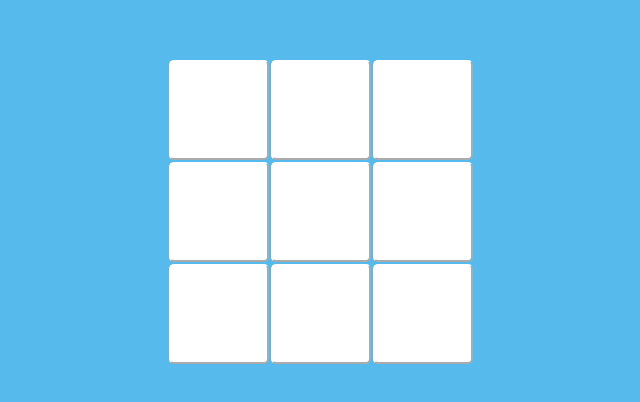
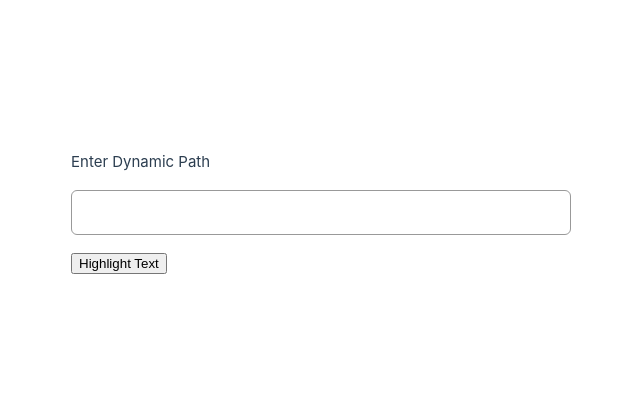
Before and after one commit to thecodebreaker1990/tic-tac-toe, a Vue app: page / in a window 1280 px wide. Shown: the part 188-590 px from the top of the page, without its empty margins (319-959 px from the left). Built offline with nearby package versions, Linux system fonts and the light colour scheme.

Commit message:
chore: research on highlight dynamic path

```diff
--- a/src/App.vue
+++ b/src/App.vue
@@ -1,8 +1,9 @@
 <script setup>
 import Board from './components/Board.vue'
+import InputContentEditable from './components/InputContentEditable.vue'
 </script>
 
 <template>
-  <!-- <h1>Tic tac toe</h1> -->
-  <Board />
+  <!-- <Board /> -->
+  <InputContentEditable />
 </template>
--- a/src/assets/base.css
+++ b/src/assets/base.css
@@ -36,7 +36,7 @@
   --section-gap: 160px;
 }
 
-@media (prefers-color-scheme: dark) {
+/* @media (prefers-color-scheme: dark) {
   :root {
     --color-background: var(--vt-c-black);
     --color-background-soft: var(--vt-c-black-soft);
@@ -48,7 +48,7 @@
     --color-heading: var(--vt-c-text-dark-1);
     --color-text: var(--vt-c-text-dark-2);
   }
-}
+} */
 
 *,
 *::before,
@@ -61,9 +61,9 @@
 
 body {
   height: 100vh;
-  /* color: var(--color-text);
-  background: var(--color-background); */
-  background: #56baed;
+  /* background: #56baed; */
+  color: var(--color-text);
+  background: var(--color-background);
   transition: color 0.5s, background-color 0.5s;
   line-height: 1.6;
   font-family: Inter, -apple-system, BlinkMacSystemFont, 'Segoe UI', Roboto, Oxygen, Ubuntu,
--- /dev/null
+++ b/src/components/InputContentEditable.vue
@@ -0,0 +1,112 @@
+<script setup>
+import { ref, onMounted } from 'vue'
+
+function highlightDynamicPath() {
+  const text = contentEditableDiv.value.innerHTML
+
+  const textNode = contentEditableDiv.value.childNodes[0]
+
+  const dynamicPaths = text.match(dynamicPathRegex)
+
+  if (dynamicPaths) {
+    for (let i = 0; i < dynamicPaths.length; i++) {
+      const dynamicPath = dynamicPaths[i]
+      const startIndex = text.indexOf(dynamicPath)
+      const endIndex = startIndex + dynamicPath.length
+
+      //Create a range
+      const range = document.createRange()
+      range.setStart(textNode, startIndex) // Start at first character
+      range.setEnd(textNode, endIndex) // End at fifth character
+
+      //Create a new wrapper parent
+      const newParent = document.createElement('span')
+      newParent.className = 'highlight'
+      newParent.id = `highlight-${startIndex}-${endIndex}`
+
+      range.surroundContents(newParent)
+    }
+  }
+}
+
+function restoreCaret() {
+  if (!editableTextContent.value) return
+
+  const selection = window.getSelection()
+  //if (selection.rangeCount === 0) return
+
+  const range = selection.getRangeAt(0)
+  //if (!editableTextContent.value.contains(range.startContainer)) return
+
+  console.log(selection, range)
+
+  //   const startOffset = range.startOffset
+  //   const newRange = document.createRange()
+
+  //   newRange.setStart(range.startContainer, startOffset)
+  //   newRange.setEnd(range.startContainer, startOffset)
+
+  //   selection.removeAllRanges()
+  //   selection.addRange(newRange)
+}
+
+function onInputChange() {
+  editableTextContent.value = contentEditableDiv.value.textContent
+  highlightDynamicPath()
+}
+
+const isEditable = true
+const contentEditableDiv = ref(null)
+const editableTextContent = ref('')
+const dynamicPathRegex = /\$\{[^}]+\}|\$LIST\[[^\]]+\]|\$JSON\[[^\]]+\]/g
+
+onMounted(() => {
+  contentEditableDiv.value.innerHTML = editableTextContent.value
+})
+</script>
+
+<template>
+  <div>
+    <label for="editable">Enter Dynamic Path</label>
+    <div
+      id="editable"
+      ref="contentEditableDiv"
+      class="input"
+      :contenteditable="isEditable"
+      @input="onInputChange"
+      @blur="restoreCaret"
+    ></div>
+    <button @click="highlightDynamicPath">Highlight Text</button>
+  </div>
+</template>
+
+<style>
+.input {
+  display: block;
+  background-color: white;
+  border: solid 1px #999;
+  border-radius: 6px;
+  padding: 10px;
+  width: 500px;
+  height: 45px;
+  font-size: 14px;
+  margin: 16px 0;
+}
+.input:focus {
+  outline: none;
+  border: solid 1px blue;
+}
+.highlight {
+  background-color: #fff38b;
+  border-radius: 4px;
+  /* box-shadow: 0px 2px 4px rgba(0, 0, 0, 0.2); */
+  color: #333;
+  font-weight: bold;
+  padding: 2px 4px;
+  /* caret-color: red; */
+}
+/* [contenteditable]:not(.highlight)::selection {
+  background-color: transparent;
+  caret-color: auto;
+} */
+</style>
```
